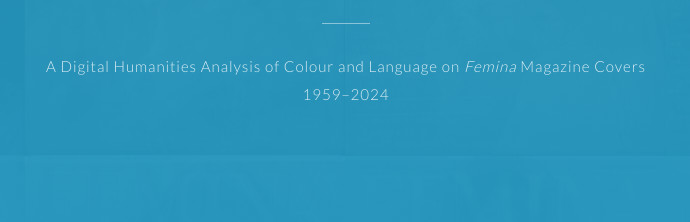
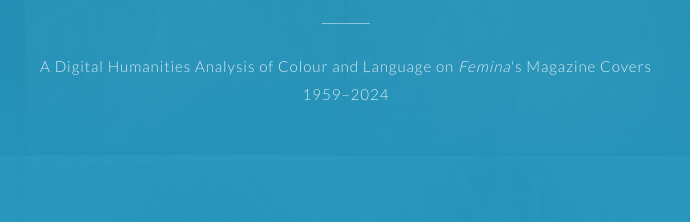
Before and after one commit to suchi-singh/Behind-Femina-s-Covers, a plain HTML site: page index.html in a window 1280 px wide. Shown: the part 275-497 px from the top of the page, 294-984 px from the left. Drawn offline with nearby package versions, Linux system fonts and the light colour scheme.

Commit message:
Update index.html

```diff
--- a/index.html
+++ b/index.html
@@ -626,7 +626,7 @@
     <h1>Behind <em>Femina</em>'s Covers</h1>
     <div class="hero-rule"></div>
     <p class="hero-sub">
-      A Digital Humanities Analysis of Colour and Language on <em>Femina</em> Magazine Covers<br>
+      A Digital Humanities Analysis of Colour and Language on <em>Femina</em>'s Magazine Covers<br>
         1959–2024
     </p>
   </div>
```
